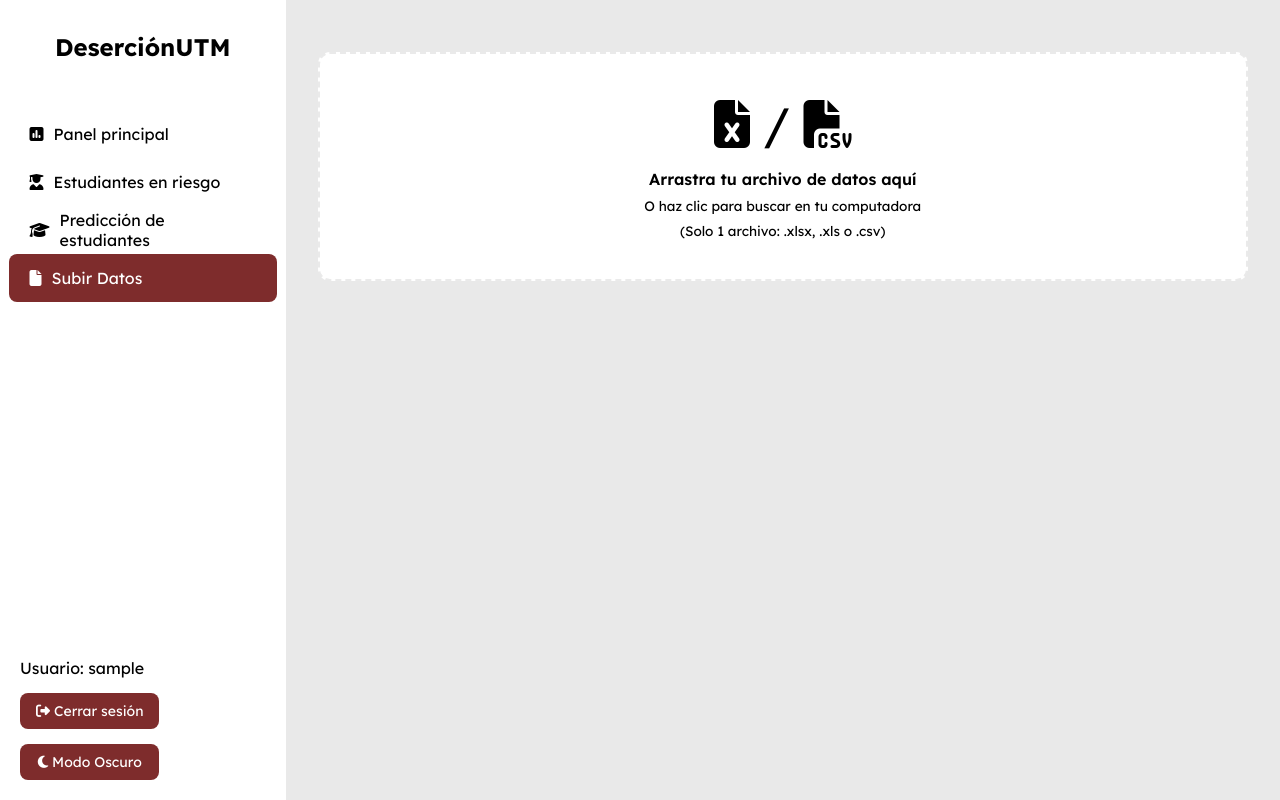
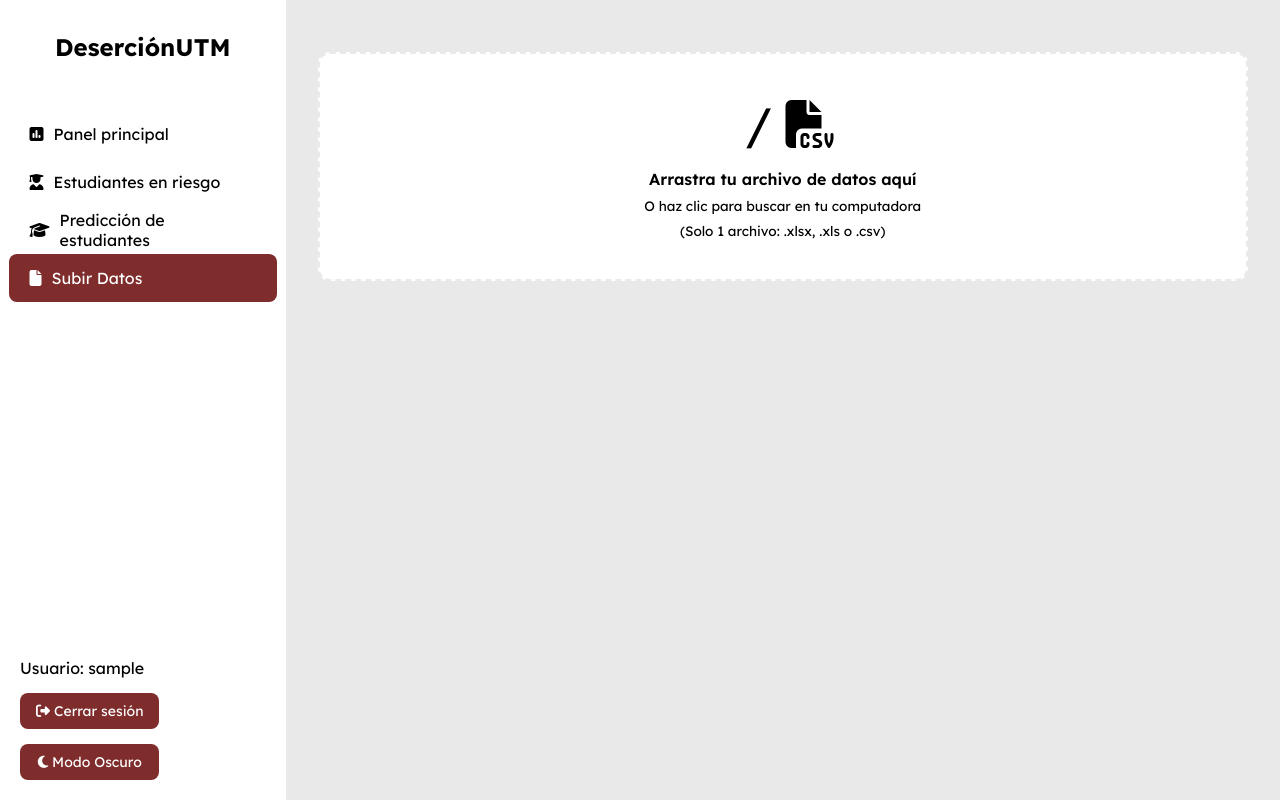
Before and after one commit to saulpena636/DesercionUTM, a React (Vite) app: page /upload in a window 1280 px wide. Built offline with nearby package versions, Linux system fonts and the light colour scheme; sample sign-in values are in the browser's storage.

Commit message:
fix: update file icons and link styling in file upload and prediction pages

```diff
--- a/src/pages/fileUpload.jsx
+++ b/src/pages/fileUpload.jsx
@@ -136,7 +136,7 @@ const FileUpload = () => {
                 />
 
                 <span className={styles.icon}>
-                    <i className="fa-solid fa-file-excel"></i> / <i className="fa-solid fa-file-csv"></i>
+                    <i className="fa-solid fa-file-xls"></i> / <i className="fa-solid fa-file-csv"></i>
                 </span>
                 <p className={styles.text}>Arrastra tu archivo de datos aquí</p>
                 <span className={styles.subtext}>O haz clic para buscar en tu computadora</span>
--- a/src/pages/prediccionEstudiantes.jsx
+++ b/src/pages/prediccionEstudiantes.jsx
@@ -174,7 +174,7 @@ const PrediccionEstudiantes = () => {
             <div className={styles.emptyStateContainer}>
                 <h2>No hay datos procesados</h2>
                 <p>Para ver las predicciones, primero necesitas subir un dataset de alumnos.</p>
-                <Link to="/upload" className={styles.primaryButton}>Ir a Subir Archivo</Link>
+                <Link to="/upload" className={styles.primaryButton} style={{ color: 'var(--primary-color)', textDecoration: 'underline' }}>Ir a Subir Datos</Link>
             </div>
         );
     }
```
